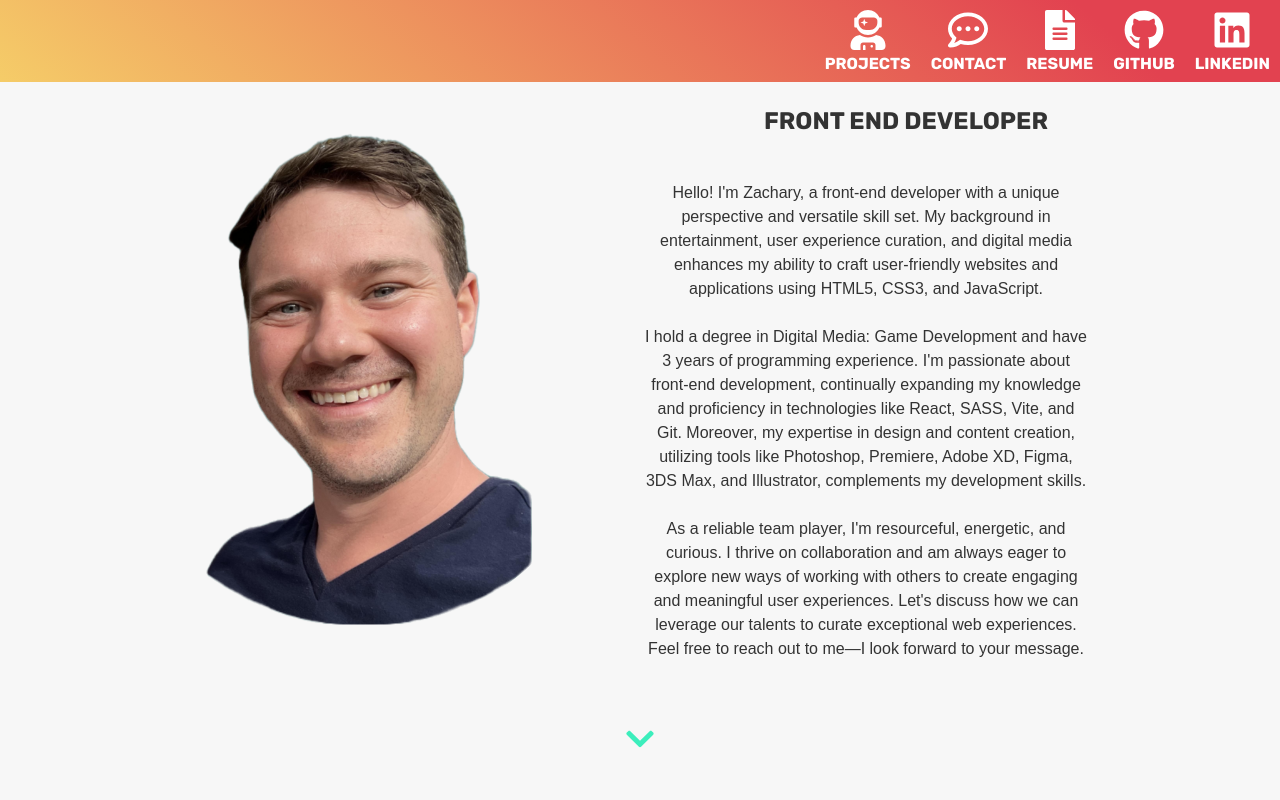
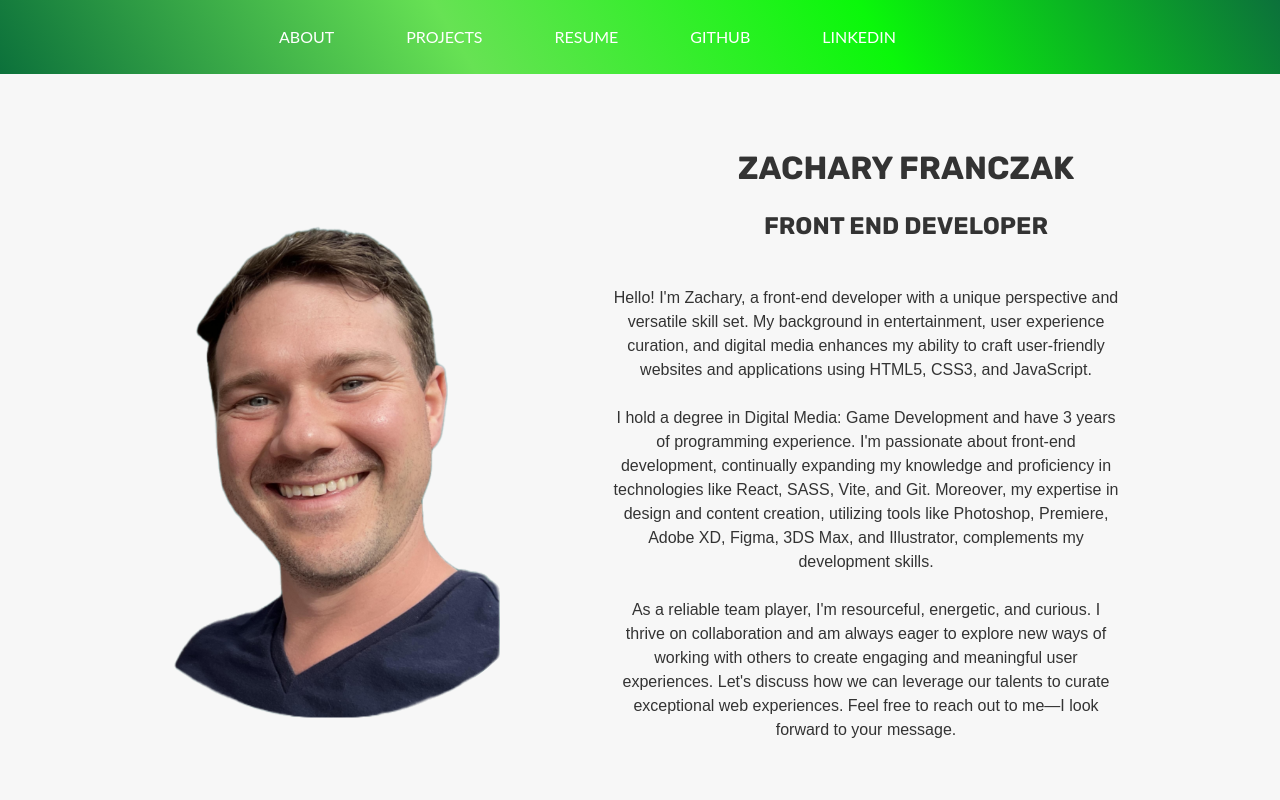
Before and after one commit to zfranczak/portfolio-v2, a React (Vite) app: page / in a window 1280 px wide. Shown: the top 800 px of the page. Built offline with nearby package versions, Linux system fonts and the light colour scheme.

Commit message:
nav bar updated for new layout

```diff
--- a/src/components/Header.jsx
+++ b/src/components/Header.jsx
@@ -42,12 +42,6 @@ const Header = () => {
           </div>
         </div>
       </div>
-      <i>
-        <FaChevronDown
-          className='down-arrow'
-          onClick={() => handleScrollToSection('projects')}
-        />
-      </i>
     </div>
   );
 };
--- a/src/components/NavBar.jsx
+++ b/src/components/NavBar.jsx
@@ -1,6 +1,6 @@
-import React, { useState, useEffect } from 'react'
-import '../styles/NavBar.css'
-import handleScrollToSection from './ScrollToSection.jsx'
+import React, { useState, useEffect } from 'react';
+import '../styles/NavBar.css';
+import handleScrollToSection from './ScrollToSection.jsx';
 
 import {
   FaUserAstronaut,
@@ -8,7 +8,7 @@ import {
   FaGithub,
   FaLinkedin,
   FaFileAlt,
-} from 'react-icons/fa'
+} from 'react-icons/fa';
 
 const NavBar = () => {
   return (
@@ -18,29 +18,21 @@ const NavBar = () => {
           className='page-item'
           onClick={() => handleScrollToSection('projects')}
         >
-          <i className='nav-icon'>
-            <FaUserAstronaut />
-          </i>
-          <p className='nav-text'>Projects</p>
+          <p className='nav-text'>About</p>
         </li>
         <li
           className='page-item'
-          onClick={() => handleScrollToSection('contact')}
+          onClick={() => handleScrollToSection('projects')}
         >
-          <i className='nav-icon'>
-            <FaRegCommentDots />
-          </i>
-          <p className='nav-text'>Contact</p>
+          <p className='nav-text'>Projects</p>
         </li>
+
         <li>
           <a
             className='social-link'
             href='https://docs.google.com/document/d/1-T07OkqF7FY3UvIiGnq4BROq3yT96NY8mj8q4apmCLQ/'
             target='_blank'
           >
-            <i className='nav-icon'>
-              <FaFileAlt />
-            </i>
             <p className='nav-text'>Resume</p>
           </a>
         </li>
@@ -50,9 +42,6 @@ const NavBar = () => {
             href='https://github.com/zfranczak'
             target='_blank'
           >
-            <i className='nav-icon'>
-              <FaGithub />
-            </i>
             <p className='nav-text'>Github</p>
           </a>
         </li>
@@ -62,15 +51,12 @@ const NavBar = () => {
             href='https://www.linkedin.com/in/zachary-franczak/'
             target='_blank'
           >
-            <i className='nav-icon'>
-              <FaLinkedin />
-            </i>
             <p className='nav-text'>Linkedin</p>
           </a>
         </li>
       </ul>
     </div>
-  )
-}
+  );
+};
 
-export default NavBar
+export default NavBar;
--- a/src/styles/Header.css
+++ b/src/styles/Header.css
@@ -31,7 +31,6 @@ body {
   flex-direction: column;
   justify-content: center;
   align-items: center;
-  padding: 2rem;
 }
 
 .title {
--- a/src/styles/NavBar.css
+++ b/src/styles/NavBar.css
@@ -1,36 +1,27 @@
-.nav-bg {
-  background: linear-gradient(
-    41deg,
-    rgba(245, 204, 104, 1) 0%,
-    rgba(226, 66, 80, 1) 85%
-  );
-  margin: 0;
-  padding: 10px;
-  width: 100%;
-  box-sizing: border-box;
-  z-index: 999;
-  position: fixed;
-  top: 0;
-  left: 0;
-  right: 0;
-}
-
 .nav-icon {
   font-size: 40px;
   line-height: 1;
 }
 
 .nav-text {
-  font-family: 'Rubik', sans-serif;
+  font-family: 'Lato', sans-serif;
   text-transform: uppercase;
+}
+
+.nav-bg {
+  background: transparent
+    linear-gradient(239deg, #0c713b 0%, #0af80a 32%, #67e254 64%, #0c713b 100%)
+    0% 0% no-repeat padding-box;
 }
 
 .nav {
   list-style: none;
   display: flex;
   flex-direction: row;
-  gap: 20px;
-  justify-content: flex-end;
+  gap: 72px;
+  justify-content: flex-start;
+  padding: 29px;
+  margin-left: 250px;
 }
 
 .page-item,
```
